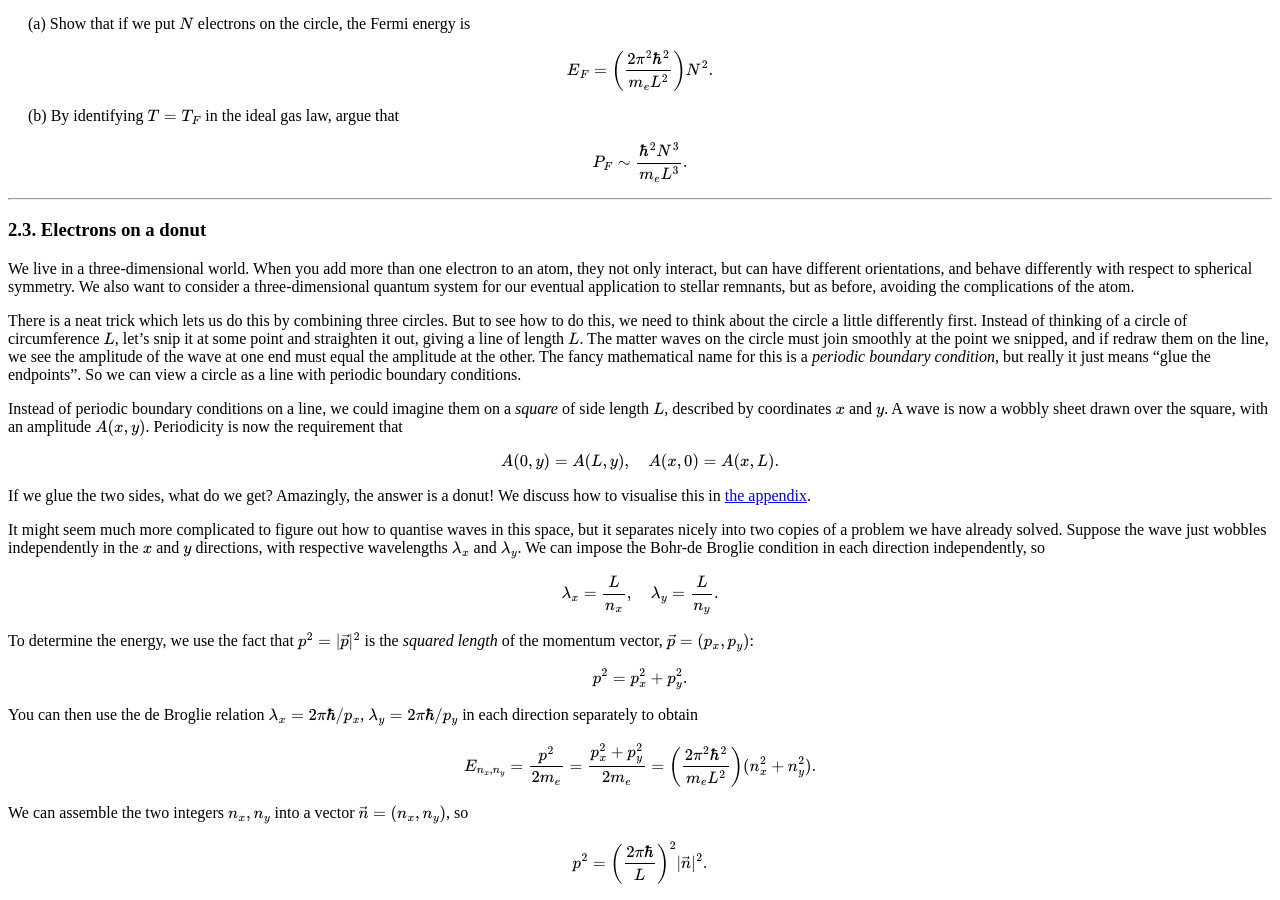
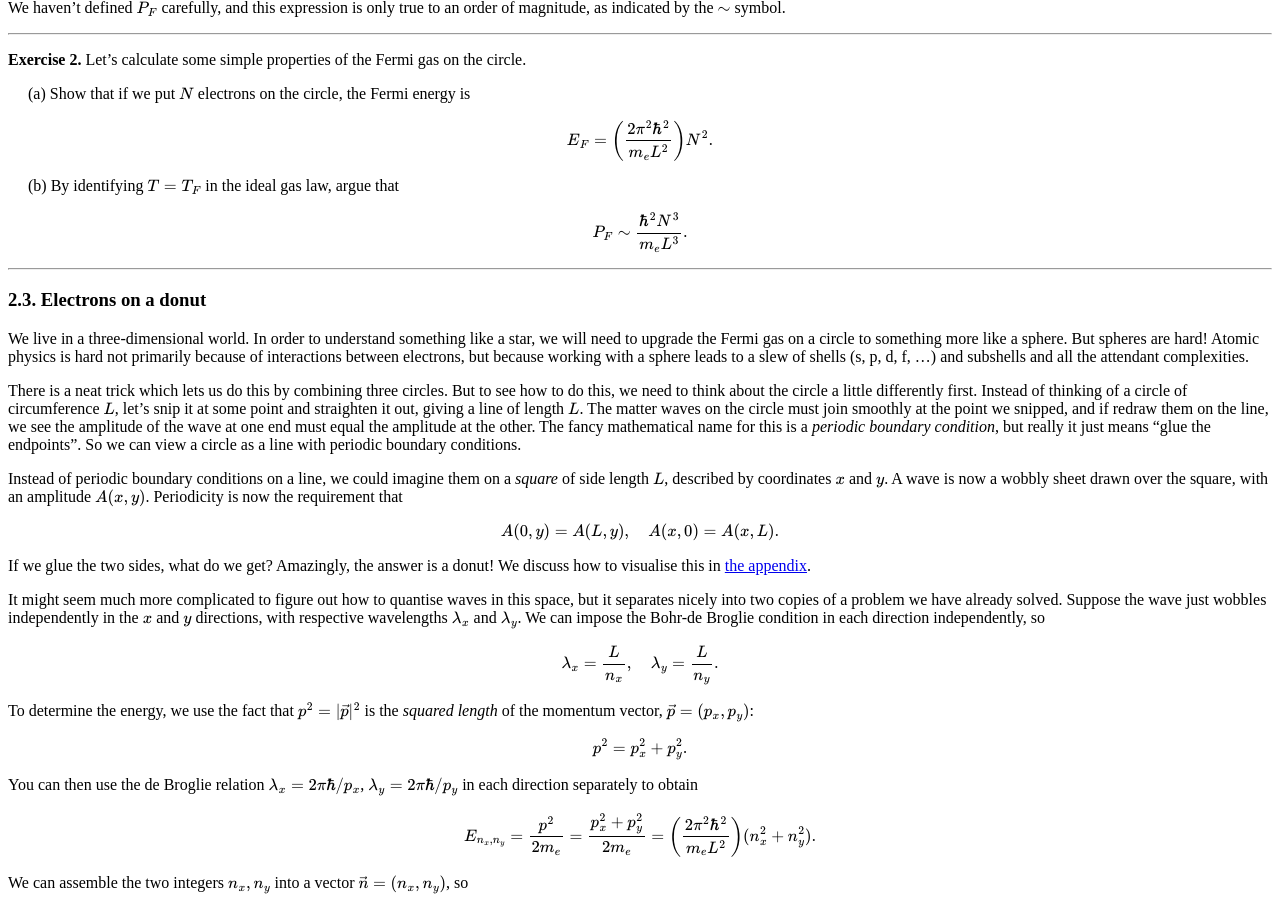
Before and after one commit to hapax/hapax.github.io, a Jekyll site: the page built from assets/chandra.md, in a window 1280 px wide and 900 px high, scrolled down 3619 px. Built offline with Jekyll 4.4.1, drawn with Linux system fonts in a browser that asks for light colours; our own code applies the rules of GitHub Pages for plain Markdown files; formulas are drawn with MathJax 3; a script that is not in the unit is left out; some of the changed text lies outside the part shown.

Commit message:
Update chandra.md

```diff
--- a/assets/chandra.md
+++ b/assets/chandra.md
@@ -69,7 +68,19 @@
 </span>
 
 While the star's ejecta may go on to form life --- remarkable for its
-complexity -- what is left behind is beautiful by virtue of its simplicity.
+complexity -- what is left behind is beautiful by virtue of its
+simplicity.
+
+*Outline.* We will start with Bohr's model of the hydrogen atom and the
+quantisation of orbits, and then apply these ideas to a *Fermi gas* of
+non-interacting electrons on a circle.
+Even when the gas is at zero temperature, quantum effects lead to an
+effective temperature, and hence to an effective *degeneracy pressure*.
+We can generalise our analysis to non-interacting electrons on a
+donut, and use this to model degeneracy pressure in stellar cores.
+We find the Chandraskhar limit by balancing degeneracy pressure
+against gravity.
+As a bonus, we can determine the relation between white dwarf mass and radius.
 
 ## 2. Fermi gas<a id="sec-2" name="sec-2"></a>
 
@@ -345,12 +356,12 @@
 ### 2.3. Electrons on a donut <a id="sec-2-3" name="sec-2-3"></a>
 
 We live in a three-dimensional world.
-When you add more than one electron to an atom, they not only
-interact, but can have different orientations, and behave differently
-with respect to spherical symmetry.
-We also want to consider a three-dimensional quantum system for our
-eventual application to stellar remnants, but as before,
-avoiding the complications of the atom.
+In order to understand something like a star, we will need to upgrade
+the Fermi gas on a circle to something more like a sphere.
+But spheres are hard!
+Atomic physics is hard not primarily because of interactions between
+electrons, but because working with a sphere leads to a
+slew of shells (s, p, d, f, ...) and subshells and all the attendant complexities.
 
 There is a neat trick which lets us do this by combining three
 circles.
```
Also changed, not shown: other parts of assets/chandra.md (+0 -3 lines).
